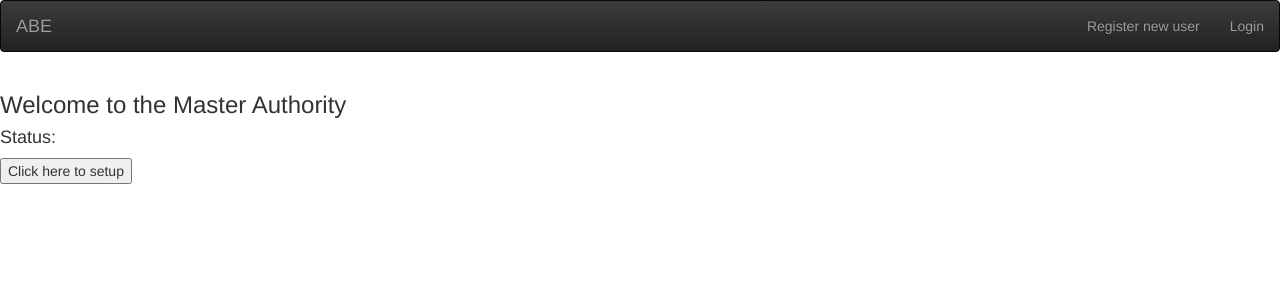
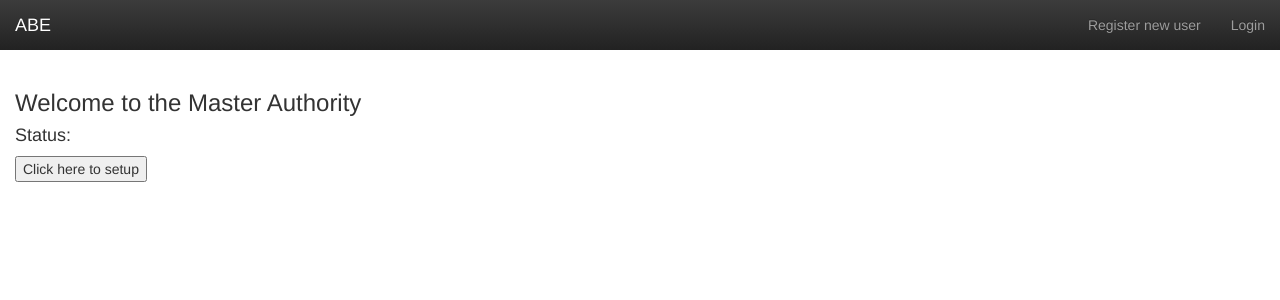
Before and after one commit to panaotizz/azure_project, a Django app: page /master_authority/ in a window 1280 px wide. Shown: the top 300 px of the page. Run offline with Django 3.2, Linux system fonts and the light colour scheme; some libraries are stand-ins or nearby versions.

Commit message:
style class for navbar style class for row

```diff
--- a/static/css/style.css
+++ b/static/css/style.css
@@ -2,3 +2,13 @@
 table, th, td { border: solid 1px #DDD;
     border-collapse: collapse; padding: 2px 3px; text-align: center;
 }
+
+nav{
+    border-radius: 0px!important;
+    border: 0px solid !important;
+}
+
+.row{
+    margin-right: 0;
+    margin-left: 0;
+}
```
